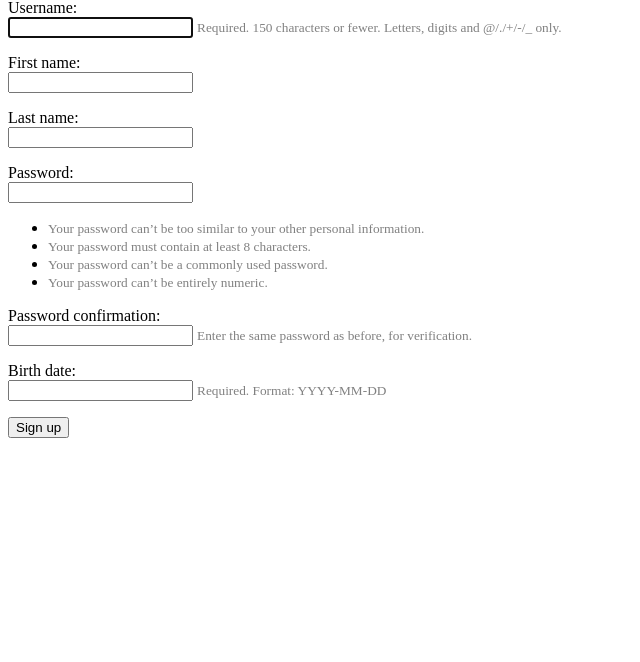
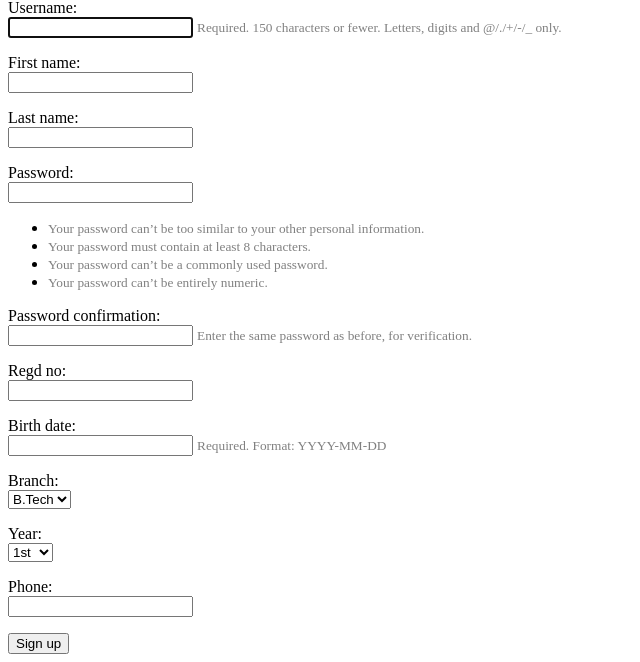
Before and after one commit to immanoj16/Library, a Django app: page /signup/ in a window 1280 px wide. Shown: the part 176-838 px from the top of the page, without its empty margins (0-640 px from the left). Before the commit the page ends 614 px from the top, so only its background shows below. Run offline with Django 3.2, Linux system fonts and the light colour scheme; parts of the project's set-up code (start-up, migrations or seed data) failed here and were passed over.

Commit message:
Extend the Profile model

```diff
--- a/Library/settings.py
+++ b/Library/settings.py
@@ -76,10 +76,8 @@ WSGI_APPLICATION = 'Library.wsgi.application'
 
 DATABASES = {
     'default': {
-        'ENGINE': 'django.db.backends.postgresql_psycopg2',
-        'NAME': 'library',
-        'USER': 'postgres',
-        'PASSWORD': 'manoj',
+        'ENGINE': 'django.db.backends.sqlite3',
+        'NAME': os.path.join(BASE_DIR, 'db.sqlite3'),
     }
 }
 
--- a/books/forms.py
+++ b/books/forms.py
@@ -14,28 +14,33 @@ class SignUpForm(UserCreationForm):
         fields = ('username', 'first_name', 'last_name', 'password1', 'password2',)
 
 
-# class DateInput(forms.DateInput):
-#     input_type = 'date'
+class DateInput(forms.DateInput):
+    input_type = 'date'
 
 
-# BRANCH_CHOICES = (
-#     ('B.Tech', 'B.Tech'),
-#     ('MCA', 'MCA'),
-# )
+BRANCH_CHOICES = (
+    ('B.Tech', 'B.Tech'),
+    ('MCA', 'MCA'),
+)
 
-# YEAR_CHOICES = (
-#     ('1st', '1st'),
-#     ('2nd', '2nd'),
-#     ('3rd', '3rd'),
-#     ('4th', '4th'),
-#     ('5th', '5th'),
-# )
-
+YEAR_CHOICES = (
+    ('1st', '1st'),
+    ('2nd', '2nd'),
+    ('3rd', '3rd'),
+    ('4th', '4th'),
+    ('5th', '5th'),
+)
 
 
 class ProfileForm(forms.ModelForm):
     birth_date = forms.DateField(help_text='Required. Format: YYYY-MM-DD')
+    branch = forms.ChoiceField(choices=BRANCH_CHOICES)
+    year = forms.ChoiceField(choices=YEAR_CHOICES)
 
     class Meta:
         model = Profile
-        fields = ( 'birth_date', 'bio', 'location')
+        fields = ('regd_no', 'birth_date', 'branch', 'year', 'phone')
+
+        widgets = {
+            'birth_date': DateInput(),
+        }
--- a/books/models.py
+++ b/books/models.py
@@ -6,13 +6,27 @@ from django.db.models.signals import post_save
 from django.dispatch import receiver
 
 
+BRANCH_CHOICES = (
+    ('B.Tech', 'B.Tech'),
+    ('MCA', 'MCA'),
+)
+
+YEAR_CHOICES = (
+    ('1st', '1st'),
+    ('2nd', '2nd'),
+    ('3rd', '3rd'),
+    ('4th', '4th'),
+    ('5th', '5th'),
+)
+
+
 class Profile(models.Model):
     user = models.OneToOneField(User, on_delete=models.CASCADE)
-    roll_no = models.CharField(max_length=10)
+    regd_no = models.CharField(max_length=10, blank=True, null=True)
     birth_date = models.DateField(null=True, blank=True)
-    branch = models.CharField(choices=BRANCH_CHOICES, max_length=6)
-    year = models.CharField(choices=YEAR_CHOICES, max_length=3)
-    phone = models.CharField(max_length=10, default='')
+    branch = models.CharField(choices=BRANCH_CHOICES, max_length=6, default='MCA')
+    year = models.CharField(choices=YEAR_CHOICES, max_length=3, default='1st')
+    phone = models.CharField(max_length=10, blank=True, null=True)
 
 
 @receiver(post_save, sender=User)
--- a/books/templates/home.html
+++ b/books/templates/home.html
@@ -3,6 +3,7 @@
 {% block content %}
     <h2>Welcome, {{ user.get_full_name }} <small>{{ user.username }}</small>!</h2>
     <p>Your birth date: {{ user.profile.birth_date }}</p>
-    <p>Your Location: {{ user.profile.location }}</p>
-    <p>Bio: {{ user.profile.bio }}</p>
+    <p>Your phone no: {{ user.profile.phone }}</p>
+    <p>Registration No: {{ user.profile.regd_no }}</p>
+    <p>You are in {{ user.profile.year }} of {{ user.profile.branch }}</p>
 {% endblock %}
--- a/books/views.py
+++ b/books/views.py
@@ -16,9 +16,11 @@ def signup(request):
         profile_form = ProfileForm(request.POST)
         if user_form.is_valid() and profile_form.is_valid():
             user = user_form.save()
-            user.profile.bio = profile_form.cleaned_data.get('bio')
-            user.profile.location = profile_form.cleaned_data.get('location')
+            user.profile.regd_no = profile_form.cleaned_data.get('regd_no')
             user.profile.birth_date = profile_form.cleaned_data.get('birth_date')
+            user.profile.branch = profile_form.cleaned_data.get('branch')
+            user.profile.year = profile_form.cleaned_data.get('year')
+            user.profile.phone = profile_form.cleaned_data.get('phone')
             user.profile.save()
             user.refresh_from_db()  # load the profile instance created by the signal
             user.save()
```
Also changed, not shown: books/migrations/0001_initial.py, db.sqlite3 (added), 5 other files.
